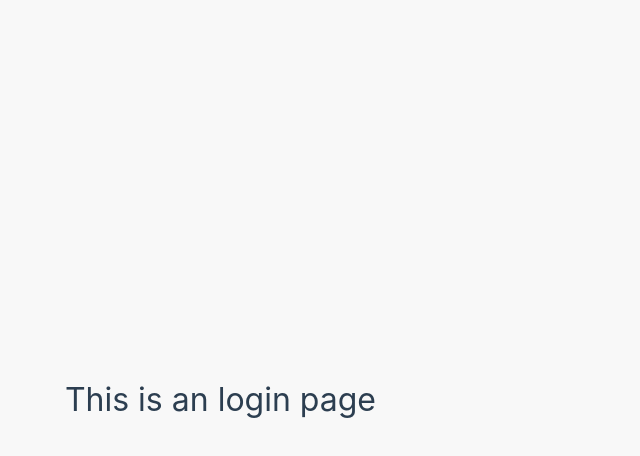
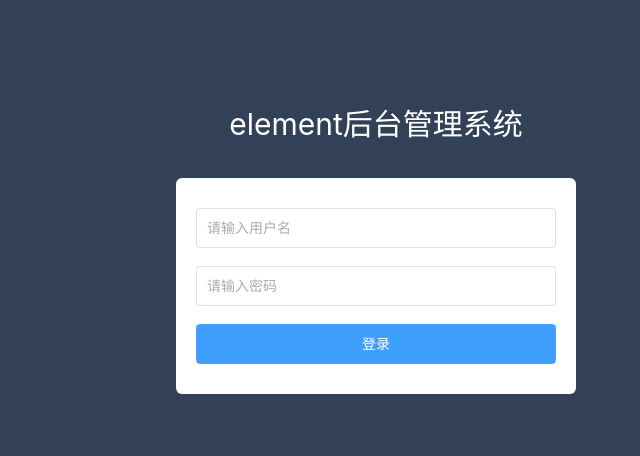
Before and after one commit to webjunjun/vue-admin-light, a Vue app: page /login in a window 1280 px wide. Shown: the top 456 px of the page, without its empty margins (264-904 px from the left). Built offline with nearby package versions, Linux system fonts and the light colour scheme.

Commit message:
feat: 优化页面

```diff
--- a/components.d.ts
+++ b/components.d.ts
@@ -9,6 +9,10 @@ export {}
 
 declare module '@vue/runtime-core' {
   export interface GlobalComponents {
+    ElButton: typeof import('element-plus/es')['ElButton']
+    ElForm: typeof import('element-plus/es')['ElForm']
+    ElFormItem: typeof import('element-plus/es')['ElFormItem']
+    ElInput: typeof import('element-plus/es')['ElInput']
     HelloWorld: typeof import('./src/components/HelloWorld.vue')['default']
     IconTooling: typeof import('./src/components/icons/IconTooling.vue')['default']
     RouterLink: typeof import('vue-router')['RouterLink']
--- a/index.html
+++ b/index.html
@@ -1,5 +1,5 @@
 <!DOCTYPE html>
-<html lang="en">
+<html lang="zh-CN">
   <head>
     <meta charset="UTF-8">
     <link rel="icon" href="<%- htmlBaseUrl %>favicon.ico">
--- a/src/assets/styles/base.css
+++ b/src/assets/styles/base.css
@@ -19,4 +19,155 @@ body {
   text-rendering: optimizeLegibility;
   -webkit-font-smoothing: antialiased;
   -moz-osx-font-smoothing: grayscale;
+
+  /* 禁止选中文字 */
+  -webkit-user-select: none;
+  -moz-user-select: none;
+  -ms-user-select: none;
+  user-select: none;
+  scroll-behavior: smooth;
 }
+
+body,
+p,
+h1,
+h2,
+h3,
+ul,
+ol,
+dl,
+dd,
+figure,
+menu {
+  margin: 0;
+}
+
+ul,
+ol,
+input,
+textarea,
+figure,
+menu {
+  padding: 0;
+}
+
+main,
+details {
+  display: block;
+}
+
+/* 统一标题的表现形式 */
+h1,
+h2,
+h3 {
+  font-size: 100%;
+  font-weight: 400;
+}
+
+/* 合并表格边框和相邻单元格的边框间的距离为0 */
+table {
+  border-collapse: collapse;
+  border-spacing: 0;
+}
+
+/* 清除无序列表圆点样式 */
+ul {
+  list-style: none;
+}
+
+/* 用于浮动元素的父元素 */
+.clearfix::after {
+  display: block;
+  height: 0;
+  clear: both;
+  content: ".";
+  visibility: hidden;
+}
+
+.clearfix {
+  /* 兼容IE6、7 */
+  *zoom: 1;
+}
+
+/* 占位符placeholder的颜色改变 */
+input:-moz-placeholder,
+textarea:-moz-placeholder {
+  color: #999;
+}
+
+input::-moz-placeholder,
+textarea::-moz-placeholder {
+  color: #999;
+}
+
+input::-webkit-input-placeholder,
+textarea::-webkit-input-placeholder {
+  color: #999;
+}
+
+input:-ms-input-placeholder,
+textarea:-ms-input-placeholder {
+  color: #999;
+}
+
+/* 清除chrome自动填充密码的样式 */
+input:-internal-autofill-previewed,
+input:-internal-autofill-selected {
+  box-shadow: inset 0 0 0 1000px #2e3b4e;
+  -webkit-text-fill-color: #fff;
+}
+
+.text-wrap {
+  /* 以字母为依据换行，数字也可以 */
+  word-break: break-all;
+  word-wrap: break-word;
+  /* 针对中文换行 */
+  white-space: pre-wrap;
+}
+
+/* 文本溢出，省略号显示 宽度自控制 */
+.text-tradition {
+  overflow: hidden;
+  text-overflow: ellipsis;
+  white-space: nowrap;
+}
+
+/* 去掉IE浏览器文本框的小X和密码框的眼睛，（只能IE10以上） */
+::-ms-clear,
+::-ms-reveal {
+  display: none;
+}
+
+/* 整个滚动条 */
+body::-webkit-scrollbar {
+  width: 5px;
+}
+
+/* 滚动条轨道 */
+body::-webkit-scrollbar-track {
+  background-color: transparent;
+  border-radius: 6px;
+}
+
+/* 滚动条上的滚动滑块 */
+body::-webkit-scrollbar-thumb {
+  background: #7b6f6f;
+  border-radius: 6px;
+}
+
+/* 页面切换进度条 */
+#nprogress .bar {
+  height: 4px !important;
+  background: #66b1ff !important;
+}
+
+/* 系统水印 */
+.watermark {
+  position: fixed;
+  top: 0;
+  right: 0;
+  bottom: 0;
+  left: 0;
+  pointer-events: none;
+  background-repeat: repeat;
+}
--- a/src/assets/styles/main.css
+++ b/src/assets/styles/main.css
@@ -1,10 +1,6 @@
 @import './base.css';
 
 #app {
-  max-width: 1280px;
-  margin: 0 auto;
-  padding: 2rem;
-
   font-weight: normal;
 }
 
@@ -20,16 +16,3 @@ a,
     background-color: hsla(160, 100%, 37%, 0.2);
   }
 }
-
-@media (min-width: 1024px) {
-  body {
-    display: flex;
-    place-items: center;
-  }
-
-  #app {
-    display: grid;
-    grid-template-columns: 1fr 1fr;
-    padding: 0 2rem;
-  }
-}
--- a/src/views/other/loginView.vue
+++ b/src/views/other/loginView.vue
@@ -1,9 +1,102 @@
+<template>
+  <div class="login-main">
+    <div class="login-box">
+      <h1 class="login-title">element后台管理系统</h1>
+      <el-form ref="ruleFormRef" class="login-form" :rules="rules" :model="ruleForm">
+        <el-form-item label="" prop="username">
+          <el-input
+            v-model.trim="ruleForm.username"
+            class="login-input"
+            type="text"
+            autocomplete="off"
+            placeholder="请输入用户名"
+            clearable
+          />
+        </el-form-item>
+        <el-form-item label="" prop="password">
+          <el-input
+            v-model.trim="ruleForm.password"
+            class="login-input"
+            type="password"
+            autocomplete="off"
+            placeholder="请输入密码"
+            clearable
+          />
+        </el-form-item>
+        <el-form-item class="login-bottom">
+          <el-button class="login-submit" type="primary" @click="submitForm(ruleFormRef)">登录</el-button>
+        </el-form-item>
+      </el-form>
+    </div>
+  </div>
+</template>
+
 <script lang="ts" setup name="LoginView">
-// 内容不能为空 注释都可以 否则name不生效
+import { reactive, ref } from 'vue';
+import type { LoginForm } from './types/login.type';
+import type { FormInstance, FormRules } from 'element-plus';
+
+// 声明一个与子组件里的ref同名的变量，才能访问子组件实例
+const ruleFormRef = ref<FormInstance>();
+const ruleForm = reactive<LoginForm>({
+  username: '',
+  password: '',
+});
+const rules = reactive<FormRules>({
+  username: [{ required: true, message: '请输入用户名', trigger: 'blur' }],
+  password: [{ required: true, message: '请输入密码', trigger: 'blur' }],
+});
+const submitForm = async (formEl: FormInstance | undefined) => {
+  if (!formEl) return;
+  await formEl.validate((valid, fields) => {
+    if (valid) {
+      console.log('submit!');
+    } else {
+      console.log('error submit!', fields);
+    }
+  });
+};
 </script>
 
-<template>
-  <div class="login-main">
-    <h1>This is an login page</h1>
-  </div>
-</template>
+<style lang="scss" scoped>
+.login-main {
+  width: 100%;
+  min-height: 100vh;
+  background-color: $blue;
+  display: flex;
+  justify-content: center;
+
+  .login-box {
+    margin-top: 100px;
+    width: 400px;
+
+    .login-form {
+      width: 100%;
+      padding: 30px 20px;
+      box-sizing: border-box;
+      border-radius: 6px;
+      background-color: #fff;
+      margin-top: 30px;
+    }
+  }
+
+  .login-title {
+    font-size: 30px;
+    color: #fff;
+    text-align: center;
+  }
+
+  .login-input {
+    height: 40px;
+  }
+
+  .login-bottom {
+    margin-bottom: 0px;
+  }
+
+  .login-submit {
+    width: 100%;
+    height: 40px;
+  }
+}
+</style>
--- a/src/views/other/notFound.vue
+++ b/src/views/other/notFound.vue
@@ -1,4 +1,5 @@
 <script lang="ts">
+// 这种形式所有的方法、对象都要return
 import { defineComponent } from 'vue';
 
 export default defineComponent({
--- /dev/null
+++ b/src/views/other/types/login.type.ts
@@ -0,0 +1,4 @@
+export interface LoginForm {
+  username: string;
+  password: string;
+}
--- a/tsconfig.json
+++ b/tsconfig.json
@@ -1,6 +1,7 @@
 {
   // "extends": "@vue/tsconfig/tsconfig.web.json",
-  "include": ["env.d.ts", "src/**/*", "src/**/*.vue"],// 需要检测的文件
+  "include": ["env.d.ts", "src/**/*.ts", "src/**/*.vue"],// 需要检测的文件
+  "exclude": ["node_modules", "dist"],
   "compilerOptions": {
     "composite": true,
     "target": "ESNext", // 将代码编译为最新版本的 JS
```
Also changed, not shown: .eslintrc.cjs.
